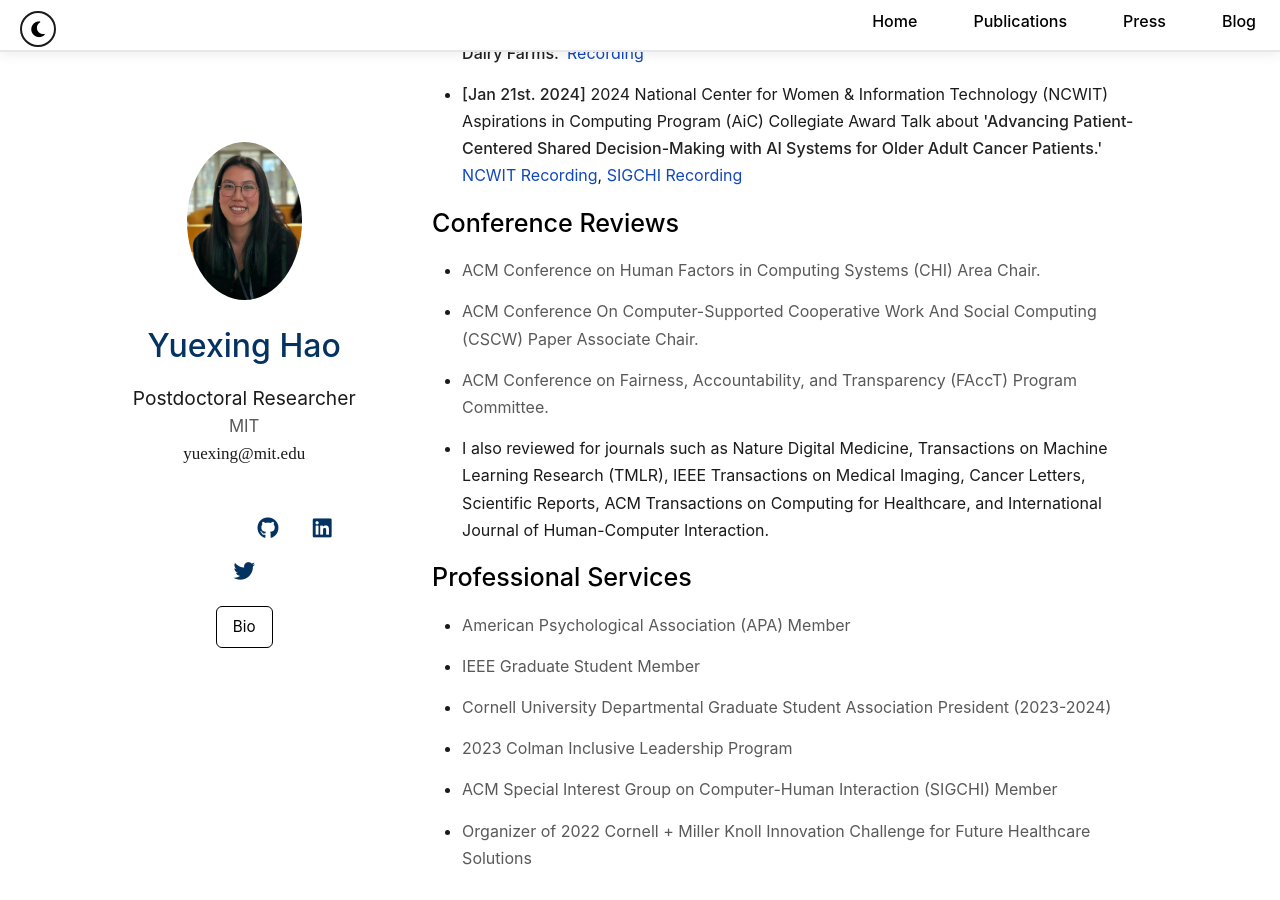
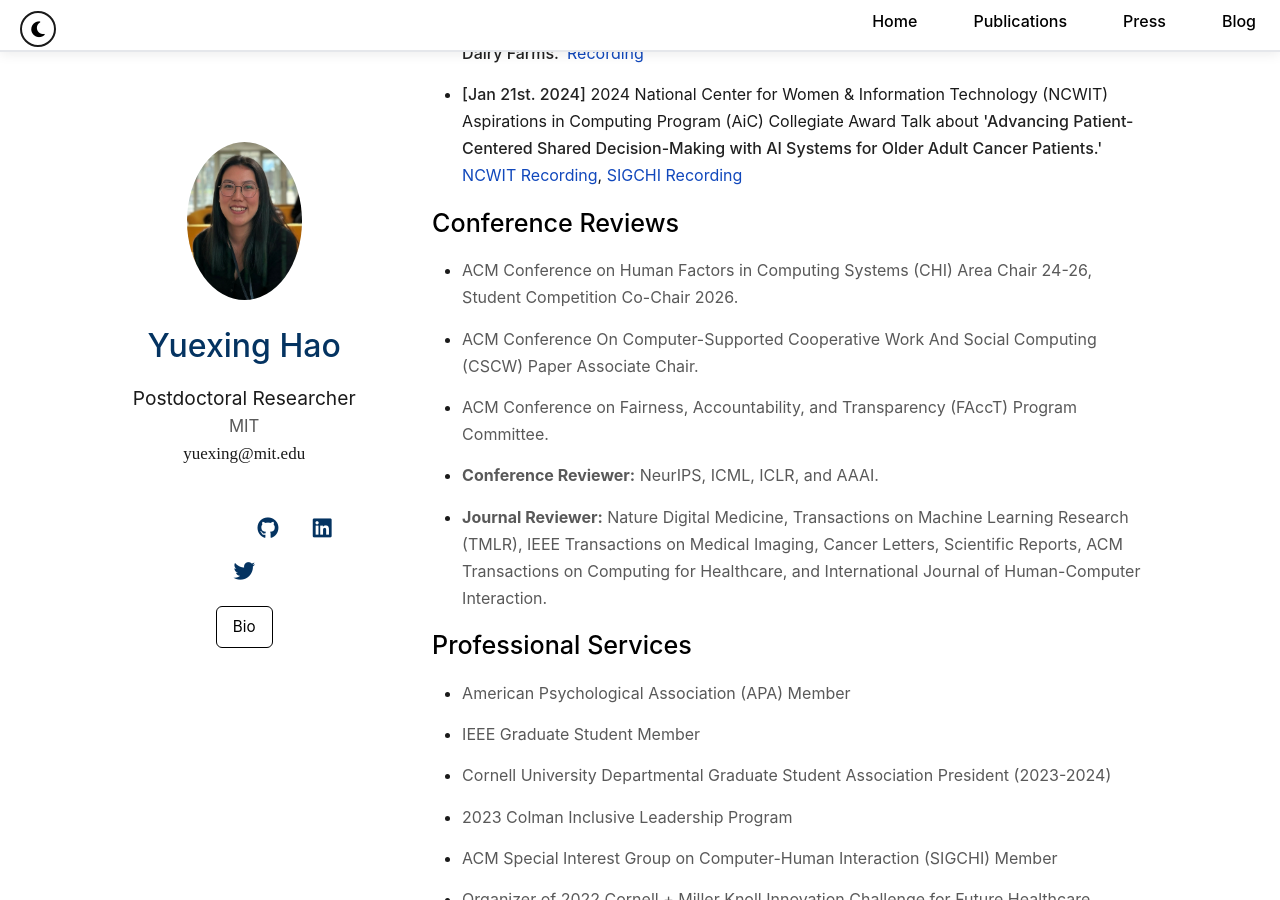
Before and after one commit to YuexingHao/Yuexing-Hao, a Jekyll site: the page built from index.md, in a window 1280 px wide and 900 px high, scrolled down 4308 px. Built offline with Jekyll 4.4.1, drawn with Linux system fonts in a browser that asks for light colours; a style sheet for code colours, icons or effects is not loaded; our own code applies the rules of GitHub Pages for plain Markdown files.

Commit message:
Split the reviewing run-on into Conference and Journal Reviewer entries
Also notes CHI Student Competition Co-Chair 2026 and fixes NeurIPS casing.

Co-Authored-By: Claude Fable 5 <noreply@anthropic.com>

```diff
--- a/_includes/services.md
+++ b/_includes/services.md
@@ -10,10 +10,11 @@
 <h2  id="services" style="margin:20px 10px 0;">Conference Reviews</h2>
 
 <ul id="reviews-list" style="margin:20px 0 5px;">
-  <li><a href="https://dl.acm.org/conference/chi"><autocolor>ACM Conference on Human Factors in Computing Systems (CHI) Area Chair. </autocolor></a></li>
+  <li><a href="https://dl.acm.org/conference/chi"><autocolor>ACM Conference on Human Factors in Computing Systems (CHI) Area Chair 24-26, Student Competition Co-Chair 2026. </autocolor></a></li>
   <li><a href="https://dl.acm.org/conference/cscw"><autocolor>ACM Conference On Computer-Supported Cooperative Work And Social Computing (CSCW) Paper Associate Chair. </autocolor></a></li>
   <li><a href="https://facctconference.org/"><autocolor>ACM Conference on Fairness, Accountability, and Transparency (FAccT) Program Committee. </autocolor></a></li>
-  <li>I also reviewed for journals such as Nature Digital Medicine, Transactions on Machine Learning Research (TMLR), IEEE Transactions on Medical Imaging, Cancer Letters, Scientific Reports, ACM Transactions on Computing for Healthcare, and International Journal of Human-Computer Interaction.</li>
+  <li><autocolor><b>Conference Reviewer:</b> NeurIPS, ICML, ICLR, and AAAI. </autocolor></li>
+  <li><autocolor><b>Journal Reviewer:</b> Nature Digital Medicine, Transactions on Machine Learning Research (TMLR), IEEE Transactions on Medical Imaging, Cancer Letters, Scientific Reports, ACM Transactions on Computing for Healthcare, and International Journal of Human-Computer Interaction. </autocolor></li>
 </ul>
 
 
```
